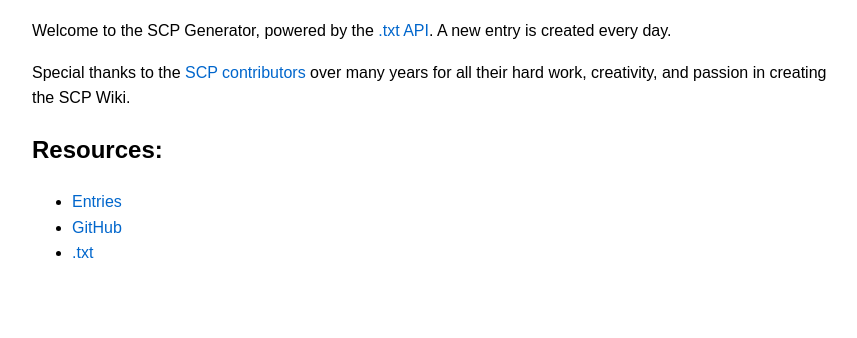
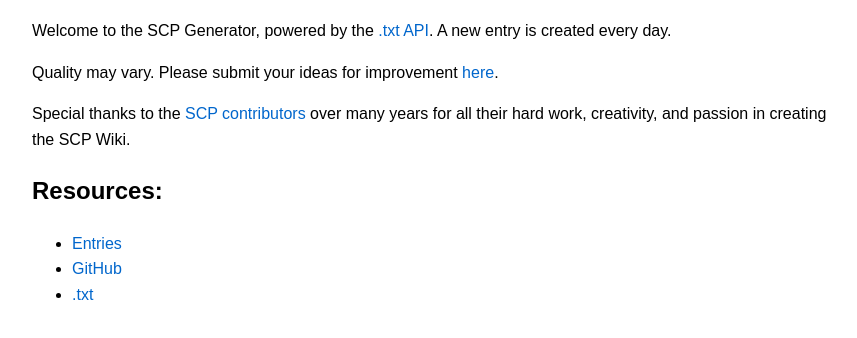
Before and after one commit to dottxt-ai/cursed, a plain HTML site: page index.html in a window 1280 px wide. Shown: the part 116-454 px from the top of the page, without its empty margins (208-1065 px from the left). Drawn offline with Linux system fonts and the light colour scheme.

Commit message:
add call for improvements

```diff
--- a/index.html
+++ b/index.html
@@ -33,6 +33,7 @@
     <div class="container">
         <h1>SCP Generator</h1>
         <p>Welcome to the <a href="https://scp-wiki.wikidot.com/"></a>SCP Generator</a>, powered by the <a href="https://dottxt.co">.txt API</a>. A new entry is created every day.</p>
+        <p>Quality may vary. Please submit your ideas for improvement <a href="https://github.com/dottxt-ai/cursed">here</a>.</p>
         <p>Special thanks to the <a href="https://scp-wiki.wikidot.com/authors-pages">SCP contributors</a> over many years for all their hard work, creativity, and passion in creating the SCP Wiki.</p>
         <h2>Resources:</h2>
         <ul>
```
